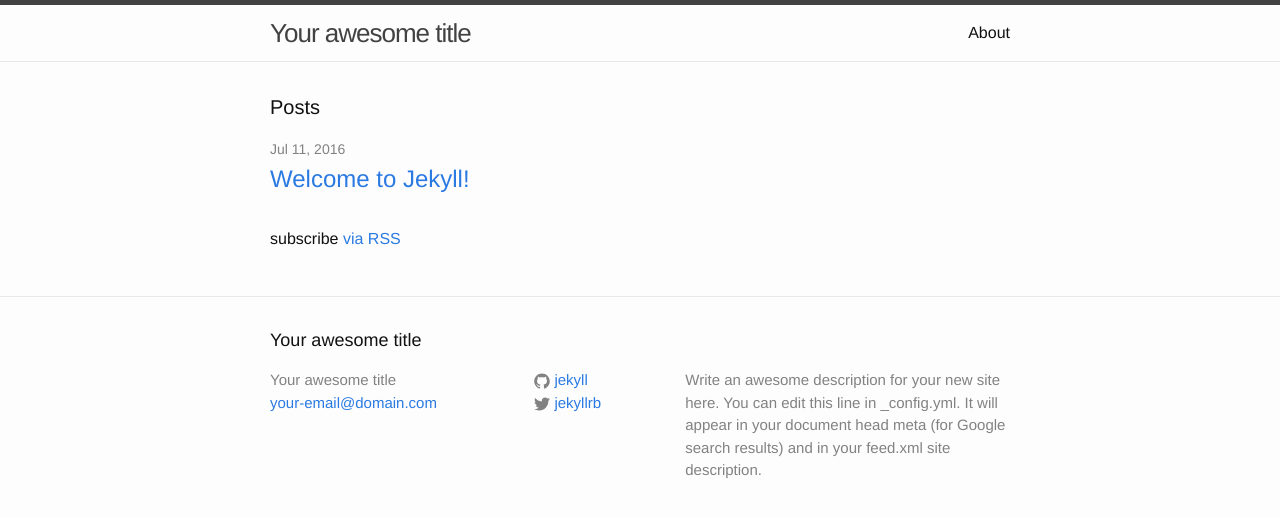
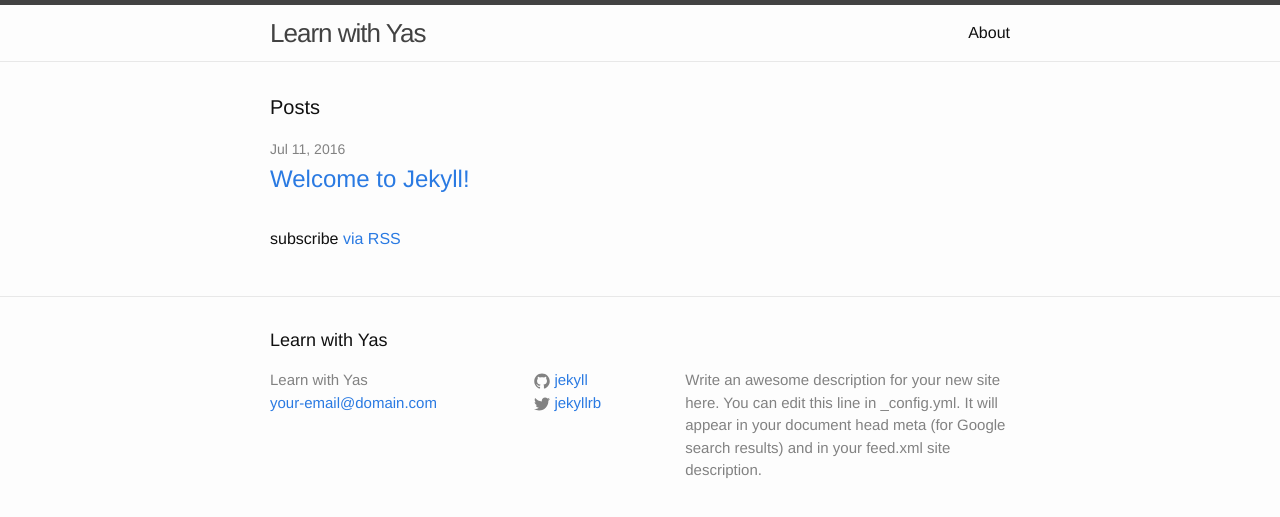
Before and after one commit to jasmeena/jasmeena.github.io, a Jekyll site: the page built from index.html, in a window 1280 px wide. Shown: the top 517 px of the page. Built offline with Jekyll 4.4.1, drawn with Linux system fonts in a browser that asks for light colours.

Commit message:
Update _config.yml

```diff
--- a/_config.yml
+++ b/_config.yml
@@ -6,7 +6,7 @@
 # 'jekyll serve'. If you change this file, please restart the server process.
 
 # Site settings
-title: Your awesome title
+title: Learn with Yas
 email: your-email@domain.com
 description: > # this means to ignore newlines until "baseurl:"
   Write an awesome description for your new site here. You can edit this
```
